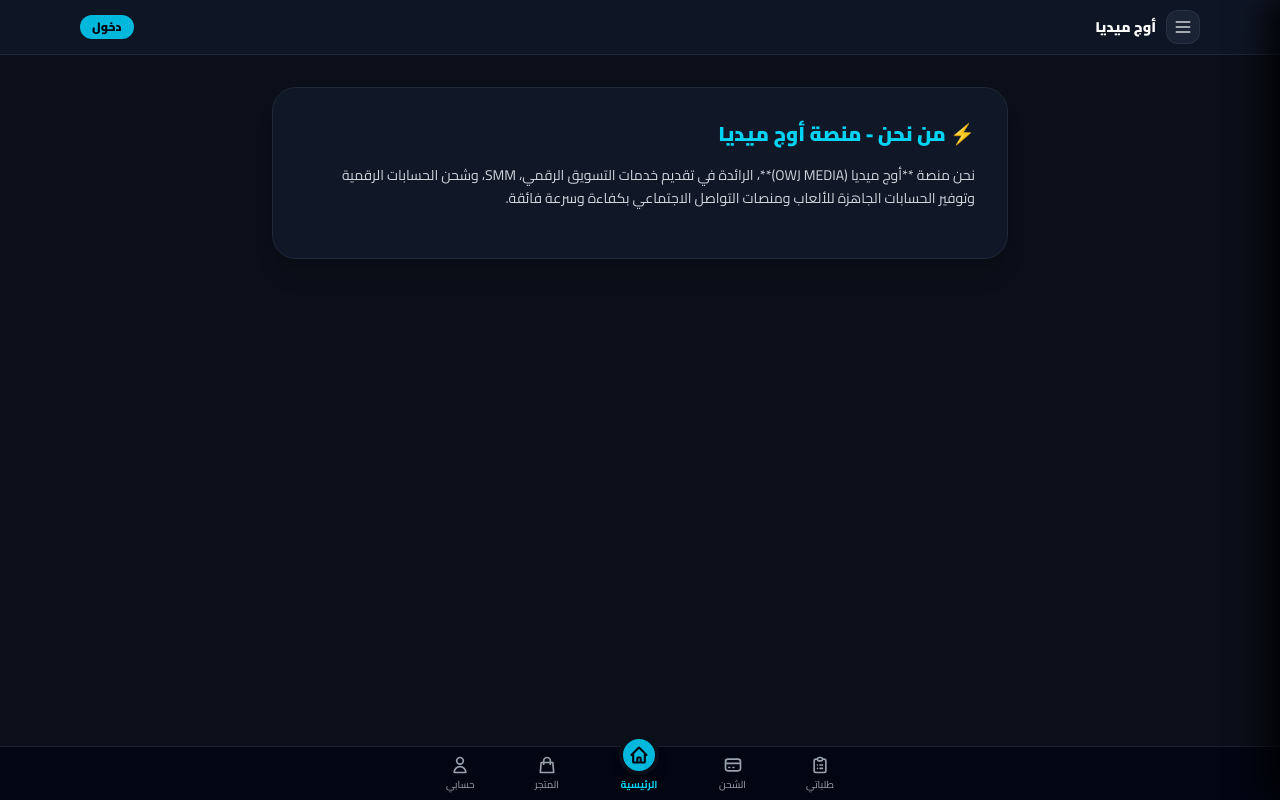
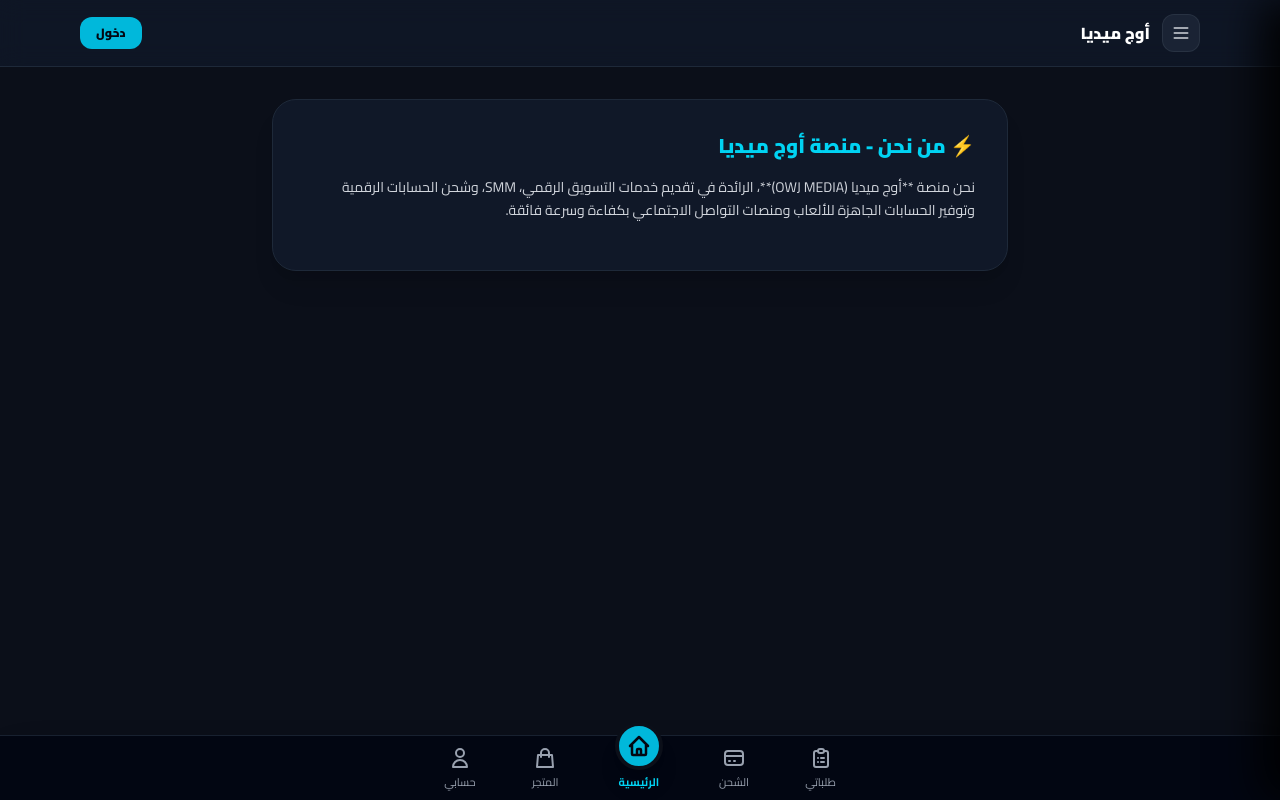
Before and after one commit to ysf20841-max/yosf, a Flask app: page /about in a window 1280 px wide. Run offline with Flask 3, Linux system fonts and the light colour scheme.

Commit message:
Add files via upload

```diff
--- a/templates/base.html
+++ b/templates/base.html
@@ -17,104 +17,102 @@
     <style>
         body { font-family: 'Cairo', sans-serif; background-color: #0b0f19; color: #f3f4f6; }
         #sidebarMenu {
-            position: fixed; top: 0; right: 0; bottom: 0; width: 280px; max-width: 85%;
+            position: fixed; top: 0; right: 0; bottom: 0; width: 300px; max-width: 88%;
             background-color: #030712; border-left: 1px solid #1f2937; z-index: 60;
-            display: flex; flex-direction: column; justify-content: space-between; padding: 20px;
-            box-shadow: -15px 0 30px rgba(0,0,0,0.85); transform: translateX(100%); transition: transform 0.3s ease-in-out;
+            display: flex; flex-direction: column; justify-content: space-between; padding: 24px;
+            box-shadow: -20px 0 40px rgba(0,0,0,0.9); transform: translateX(100%); transition: transform 0.3s ease-in-out;
         }
         #sidebarMenu.open { transform: translateX(0); }
         #sidebarOverlay {
-            position: fixed; inset: 0; background-color: rgba(0,0,0,0.65); z-index: 50;
+            position: fixed; inset: 0; background-color: rgba(0,0,0,0.7); z-index: 50;
             display: none; backdrop-filter: blur(4px);
         }
         #sidebarOverlay.open { display: block; }
     </style>
 </head>
-<body class="min-h-screen flex flex-col justify-between pb-20">
+<body class="min-h-screen flex flex-col justify-between pb-28">
 
     <div id="sidebarOverlay" onclick="toggleSidebar()"></div>
 
-    <!-- القائمة الجانبية (3 شخوط) مع المسافات الواسعة والترتيب المطلوب -->
+    <!-- القائمة الجانبية (3 شخوط) مع مسافات واسعة جداً وواضحة -->
     <div id="sidebarMenu">
         <div>
-            <div class="flex items-center justify-between mb-6 pb-3 border-b border-gray-800">
-                <div class="flex items-center gap-2.5">
-                    <div class="w-9 h-9 bg-cyan-500/10 border border-cyan-500/30 rounded-xl flex items-center justify-center text-cyan-400 font-black text-xs">OWJ</div>
+            <div class="flex items-center justify-between mb-8 pb-4 border-b border-gray-800">
+                <div class="flex items-center gap-3">
+                    <div class="w-11 h-11 bg-cyan-500/10 border border-cyan-500/30 rounded-2xl flex items-center justify-center text-cyan-400 font-black text-sm">OWJ</div>
                     <div>
-                        <h3 class="text-xs font-black text-white">أوج ميديا</h3>
-                        <p class="text-[10px] text-gray-400">الخدمات الرقمية المتكاملة</p>
+                        <h3 class="text-sm font-black text-white">أوج ميديا</h3>
+                        <p class="text-[11px] text-gray-400">الخدمات الرقمية المتكاملة</p>
                     </div>
                 </div>
-                <button onclick="toggleSidebar()" class="text-gray-400 hover:text-white p-1.5">
-                    <svg class="w-5 h-5" fill="none" stroke="currentColor" stroke-width="2" viewBox="0 0 24 24"><path stroke-linecap="round" stroke-linejoin="round" d="M6 18L18 6M6 6l12 12"/></svg>
+                <button onclick="toggleSidebar()" class="text-gray-400 hover:text-white p-2">
+                    <svg class="w-6 h-6" fill="none" stroke="currentColor" stroke-width="2" viewBox="0 0 24 24"><path stroke-linecap="round" stroke-linejoin="round" d="M6 18L18 6M6 6l12 12"/></svg>
                 </button>
             </div>
 
-            <!-- مسافات مريحة ومرتبة بين خيارات القائمة -->
-            <div class="space-y-3">
-                <a href="/" class="flex items-center gap-3 px-3.5 py-3 bg-gray-900/90 hover:bg-gray-800 text-gray-200 rounded-xl text-xs font-bold transition border border-gray-800">
-                    <svg class="w-4 h-4 text-cyan-400" fill="none" stroke="currentColor" stroke-width="2" viewBox="0 0 24 24"><path stroke-linecap="round" stroke-linejoin="round" d="M3 12l2-2m0 0l7-7 7 7M5 10v10a1 1 0 001 1h3m10-11l2 2m-2-2v10a1 1 0 01-1 1h-3m-6 0a1 1 0 001-1v-4a1 1 0 011-1h2a1 1 0 011 1v4a1 1 0 001 1m-6 0h6"/></svg>
-                    <span>الرئيسية</span>
+            <!-- مسافات واسعة ومريحة جداً بين عناصر القائمة -->
+            <div class="space-y-4">
+                <a href="/" class="flex items-center gap-4 px-4 py-4 bg-gray-900/90 hover:bg-gray-800 text-gray-200 rounded-2xl text-xs font-bold transition border border-gray-800 shadow-sm">
+                    <svg class="w-5 h-5 text-cyan-400" fill="none" stroke="currentColor" stroke-width="2" viewBox="0 0 24 24"><path stroke-linecap="round" stroke-linejoin="round" d="M3 12l2-2m0 0l7-7 7 7M5 10v10a1 1 0 001 1h3m10-11l2 2m-2-2v10a1 1 0 01-1 1h-3m-6 0a1 1 0 001-1v-4a1 1 0 011-1h2a1 1 0 011 1v4a1 1 0 001 1m-6 0h6"/></svg>
+                    <span class="text-sm">الرئيسية</span>
                 </a>
-                <a href="/accounts" class="flex items-center gap-3 px-3.5 py-3 bg-gray-900/90 hover:bg-gray-800 text-gray-200 rounded-xl text-xs font-bold transition border border-gray-800">
-                    <svg class="w-4 h-4 text-cyan-400" fill="none" stroke="currentColor" stroke-width="2" viewBox="0 0 24 24"><path stroke-linecap="round" stroke-linejoin="round" d="M16 11V7a4 4 0 00-8 0v4M5 9h14l1 12H4L5 9z"/></svg>
-                    <span>المتجر الرقمي</span>
+                <a href="/accounts" class="flex items-center gap-4 px-4 py-4 bg-gray-900/90 hover:bg-gray-800 text-gray-200 rounded-2xl text-xs font-bold transition border border-gray-800 shadow-sm">
+                    <svg class="w-5 h-5 text-cyan-400" fill="none" stroke="currentColor" stroke-width="2" viewBox="0 0 24 24"><path stroke-linecap="round" stroke-linejoin="round" d="M16 11V7a4 4 0 00-8 0v4M5 9h14l1 12H4L5 9z"/></svg>
+                    <span class="text-sm">المتجر الرقمي</span>
                 </a>
-                <a href="/deposit" class="flex items-center gap-3 px-3.5 py-3 bg-gray-900/90 hover:bg-gray-800 text-gray-200 rounded-xl text-xs font-bold transition border border-gray-800">
-                    <svg class="w-4 h-4 text-cyan-400" fill="none" stroke="currentColor" stroke-width="2" viewBox="0 0 24 24"><path stroke-linecap="round" stroke-linejoin="round" d="M3 10h18M7 15h1m4 0h1m-7 4h12a3 3 0 003-3V8a3 3 0 00-3-3H6a3 3 0 00-3 3v8a3 3 0 003 3z"/></svg>
-                    <span>شحن المحفظة</span>
+                <a href="/deposit" class="flex items-center gap-4 px-4 py-4 bg-gray-900/90 hover:bg-gray-800 text-gray-200 rounded-2xl text-xs font-bold transition border border-gray-800 shadow-sm">
+                    <svg class="w-5 h-5 text-cyan-400" fill="none" stroke="currentColor" stroke-width="2" viewBox="0 0 24 24"><path stroke-linecap="round" stroke-linejoin="round" d="M3 10h18M7 15h1m4 0h1m-7 4h12a3 3 0 003-3V8a3 3 0 00-3-3H6a3 3 0 00-3 3v8a3 3 0 003 3z"/></svg>
+                    <span class="text-sm">شحن المحفظة</span>
                 </a>
-                <a href="/agents" class="flex items-center gap-3 px-3.5 py-3 bg-gray-900/90 hover:bg-gray-800 text-gray-200 rounded-xl text-xs font-bold transition border border-gray-800">
-                    <svg class="w-4 h-4 text-cyan-400" fill="none" stroke="currentColor" stroke-width="2" viewBox="0 0 24 24"><path stroke-linecap="round" stroke-linejoin="round" d="M17 20h5v-2a3 3 0 00-5.356-1.857M17 20H7m10 0v-2c0-.656-.126-1.283-.356-1.857M7 20H2v-2a3 3 0 015.356-1.857M7 20v-2c0-.656.126-1.283.356-1.857m0 0a5.002 5.002 0 019.288 0M15 7a3 3 0 11-6 0 3 3 0 016 0zm6 3a2 2 0 11-4 0 2 2 0 014 0zM7 10a2 2 0 11-4 0 2 2 0 014 0z"/></svg>
-                    <span>الوكلاء المعتمدون</span>
+                <a href="/agents" class="flex items-center gap-4 px-4 py-4 bg-gray-900/90 hover:bg-gray-800 text-gray-200 rounded-2xl text-xs font-bold transition border border-gray-800 shadow-sm">
+                    <svg class="w-5 h-5 text-cyan-400" fill="none" stroke="currentColor" stroke-width="2" viewBox="0 0 24 24"><path stroke-linecap="round" stroke-linejoin="round" d="M17 20h5v-2a3 3 0 00-5.356-1.857M17 20H7m10 0v-2c0-.656-.126-1.283-.356-1.857M7 20H2v-2a3 3 0 015.356-1.857M7 20v-2c0-.656.126-1.283.356-1.857m0 0a5.002 5.002 0 019.288 0M15 7a3 3 0 11-6 0 3 3 0 016 0zm6 3a2 2 0 11-4 0 2 2 0 014 0zM7 10a2 2 0 11-4 0 2 2 0 014 0z"/></svg>
+                    <span class="text-sm">الوكلاء المعتمدون</span>
                 </a>
-                <a href="/about" class="flex items-center gap-3 px-3.5 py-3 bg-gray-900/90 hover:bg-gray-800 text-gray-200 rounded-xl text-xs font-bold transition border border-gray-800">
-                    <svg class="w-4 h-4 text-cyan-400" fill="none" stroke="currentColor" stroke-width="2" viewBox="0 0 24 24"><path stroke-linecap="round" stroke-linejoin="round" d="M13 16h-1v-4h-1m1-4h.01M21 12a9 9 0 11-18 0 9 9 0 0118 0z"/></svg>
-                    <span>من نحن</span>
+                <a href="/about" class="flex items-center gap-4 px-4 py-4 bg-gray-900/90 hover:bg-gray-800 text-gray-200 rounded-2xl text-xs font-bold transition border border-gray-800 shadow-sm">
+                    <svg class="w-5 h-5 text-cyan-400" fill="none" stroke="currentColor" stroke-width="2" viewBox="0 0 24 24"><path stroke-linecap="round" stroke-linejoin="round" d="M13 16h-1v-4h-1m1-4h.01M21 12a9 9 0 11-18 0 9 9 0 0118 0z"/></svg>
+                    <span class="text-sm">من نحن</span>
                 </a>
-                <a href="/ai_bot" class="flex items-center gap-3 px-3.5 py-3 bg-cyan-950/40 hover:bg-cyan-900/40 border border-cyan-500/30 text-cyan-300 rounded-xl text-xs font-bold transition">
-                    <svg class="w-4 h-4 text-cyan-400" fill="none" stroke="currentColor" stroke-width="2" viewBox="0 0 24 24"><path stroke-linecap="round" stroke-linejoin="round" d="M8 10h.01M12 10h.01M16 10h.01M9 16H5a2 2 0 01-2-2V6a2 2 0 012-2h14a2 2 0 012 2v8a2 2 0 01-2 2h-5l-5 5v-5z"/></svg>
-                    <span>المساعد الذكي (اسأل البوت)</span>
+                <a href="/ai_bot" class="flex items-center gap-4 px-4 py-4 bg-cyan-950/40 hover:bg-cyan-900/40 border border-cyan-500/30 text-cyan-300 rounded-2xl text-xs font-bold transition shadow-sm">
+                    <svg class="w-5 h-5 text-cyan-400" fill="none" stroke="currentColor" stroke-width="2" viewBox="0 0 24 24"><path stroke-linecap="round" stroke-linejoin="round" d="M8 10h.01M12 10h.01M16 10h.01M9 16H5a2 2 0 01-2-2V6a2 2 0 012-2h14a2 2 0 012 2v8a2 2 0 01-2 2h-5l-5 5v-5z"/></svg>
+                    <span class="text-sm">المساعد الذكي (اسأل البوت)</span>
                 </a>
             </div>
         </div>
 
-        <!-- زر تسجيل الخروج أسفل القائمة الجانبية -->
-        <div class="pt-3 border-t border-gray-800">
+        <div class="pt-4 border-t border-gray-800">
             {% if current_user %}
-            <a href="/logout" class="flex items-center justify-center gap-2 w-full bg-rose-500/10 hover:bg-rose-500/20 border border-rose-500/30 text-rose-400 py-2.5 rounded-xl text-xs font-bold transition mb-2">
-                <svg class="w-4 h-4" fill="none" stroke="currentColor" stroke-width="2" viewBox="0 0 24 24"><path stroke-linecap="round" stroke-linejoin="round" d="M17 16l4-4m0 0l-4-4m4 4H7m6 4v1a3 3 0 01-3 3H6a3 3 0 01-3-3V7a3 3 0 013-3h4a3 3 0 013 3v1"/></svg>
-                <span>تسجيل الخروج</span>
+            <a href="/logout" class="flex items-center justify-center gap-2.5 w-full bg-rose-500/10 hover:bg-rose-500/20 border border-rose-500/30 text-rose-400 py-3.5 rounded-2xl text-xs font-bold transition mb-3">
+                <svg class="w-5 h-5" fill="none" stroke="currentColor" stroke-width="2" viewBox="0 0 24 24"><path stroke-linecap="round" stroke-linejoin="round" d="M17 16l4-4m0 0l-4-4m4 4H7m6 4v1a3 3 0 01-3 3H6a3 3 0 01-3-3V7a3 3 0 013-3h4a3 3 0 013 3v1"/></svg>
+                <span class="text-sm">تسجيل الخروج</span>
             </a>
             {% endif %}
-            <p class="text-[10px] text-gray-500 text-center">© 2026 أوج ميديا - جميع الحقوق محفوظة</p>
+            <p class="text-[11px] text-gray-500 text-center">© 2026 أوج ميديا - جميع الحقوق محفوظة</p>
         </div>
     </div>
 
     <!-- رأس الصفحة -->
     <header class="bg-gray-900/80 border-b border-gray-800 sticky top-0 z-40 backdrop-blur-md">
-        <div class="max-w-6xl mx-auto px-4 py-2.5 flex items-center justify-between">
-            <div class="flex items-center gap-2.5">
-                <button onclick="toggleSidebar()" class="text-gray-300 hover:text-white p-1.5 bg-gray-800/80 rounded-xl border border-gray-700/50">
+        <div class="max-w-6xl mx-auto px-4 py-3.5 flex items-center justify-between">
+            <div class="flex items-center gap-3">
+                <button onclick="toggleSidebar()" class="text-gray-300 hover:text-white p-2 bg-gray-800/80 rounded-xl border border-gray-700/50">
                     <svg class="w-5 h-5" fill="none" stroke="currentColor" stroke-width="2" viewBox="0 0 24 24"><path stroke-linecap="round" stroke-linejoin="round" d="M4 6h16M4 12h16M4 18h16"/></svg>
                 </button>
                 <a href="/" class="flex items-center gap-2">
-                    <span class="text-sm font-black text-white">أوج ميديا</span>
+                    <span class="text-base font-black text-white">أوج ميديا</span>
                 </a>
             </div>
 
-            <!-- رصيد المحفظة مع أيقونتها بالحجم المضبوط تماماً -->
             <div class="flex items-center gap-2">
                 {% if current_user %}
-                <a href="/deposit" class="flex items-center gap-1.5 bg-cyan-500/10 border border-cyan-500/30 text-cyan-400 px-3 py-1 rounded-xl text-xs font-black transition hover:bg-cyan-500/20">
+                <a href="/deposit" class="flex items-center gap-1.5 bg-cyan-500/10 border border-cyan-500/30 text-cyan-400 px-3.5 py-2 rounded-xl text-xs font-black transition hover:bg-cyan-500/20 shadow">
                     <svg class="w-4 h-4 text-cyan-400" fill="none" stroke="currentColor" stroke-width="2" viewBox="0 0 24 24"><path stroke-linecap="round" stroke-linejoin="round" d="M3 10h18M7 15h1m4 0h1m-7 4h12a3 3 0 003-3V8a3 3 0 00-3-3H6a3 3 0 00-3 3v8a3 3 0 003 3z"/></svg>
                     <span>${{ "%.2f"|format(current_user.balance_usd) }}</span>
                 </a>
                 {% if current_user.role == 'admin' %}
-                <a href="/admin" class="bg-amber-500 hover:bg-amber-400 text-gray-950 px-2.5 py-1 rounded-xl text-xs font-black transition">لوحة التحكم</a>
+                <a href="/admin" class="bg-amber-500 hover:bg-amber-400 text-gray-950 px-3 py-2 rounded-xl text-xs font-black transition">لوحة التحكم</a>
                 {% endif %}
                 {% else %}
-                <a href="/login" class="bg-cyan-500 hover:bg-cyan-400 text-gray-950 px-3 py-1 rounded-xl text-xs font-black transition">دخول</a>
+                <a href="/login" class="bg-cyan-500 hover:bg-cyan-400 text-gray-950 px-4 py-2 rounded-xl text-xs font-black transition">دخول</a>
                 {% endif %}
             </div>
         </div>
@@ -124,29 +122,29 @@
         {% block content %}{% endblock %}
     </main>
 
-    <!-- شريط التنقل السفلي بالحجم المضبوط تماماً كالصورة القديمة -->
-    <nav class="fixed bottom-0 left-0 right-0 bg-gray-950/95 border-t border-gray-800/80 backdrop-blur-lg z-40 py-2 px-4">
+    <!-- شريط التنقل السفلي بالتصميم البارز والحجم المناسب جداً للهاتف -->
+    <nav class="fixed bottom-0 left-0 right-0 bg-gray-950/95 border-t border-gray-800/80 backdrop-blur-lg z-40 py-2.5 px-4 shadow-2xl">
         <div class="max-w-md mx-auto flex items-center justify-around text-center">
-            <a href="/my_orders" class="flex flex-col items-center gap-0.5 text-gray-400 hover:text-cyan-400 transition text-[10px]">
-                <svg class="w-5 h-5" fill="none" stroke="currentColor" stroke-width="2" viewBox="0 0 24 24"><path stroke-linecap="round" stroke-linejoin="round" d="M9 5H7a2 2 0 00-2 2v12a2 2 0 002 2h10a2 2 0 002-2V7a2 2 0 00-2-2h-2M9 5a2 2 0 002 2h2a2 2 0 002-2M9 5a2 2 0 012-2h2a2 2 0 012 2m-3 7h3m-3 4h3m-6-4h.01M9 16h.01"/></svg>
+            <a href="/my_orders" class="flex flex-col items-center gap-1 text-gray-400 hover:text-cyan-400 transition text-[11px] font-medium">
+                <svg class="w-6 h-6" fill="none" stroke="currentColor" stroke-width="2" viewBox="0 0 24 24"><path stroke-linecap="round" stroke-linejoin="round" d="M9 5H7a2 2 0 00-2 2v12a2 2 0 002 2h10a2 2 0 002-2V7a2 2 0 00-2-2h-2M9 5a2 2 0 002 2h2a2 2 0 002-2M9 5a2 2 0 012-2h2a2 2 0 012 2m-3 7h3m-3 4h3m-6-4h.01M9 16h.01"/></svg>
                 <span>طلباتي</span>
             </a>
-            <a href="/deposit" class="flex flex-col items-center gap-0.5 text-gray-400 hover:text-cyan-400 transition text-[10px]">
-                <svg class="w-5 h-5" fill="none" stroke="currentColor" stroke-width="2" viewBox="0 0 24 24"><path stroke-linecap="round" stroke-linejoin="round" d="M3 10h18M7 15h1m4 0h1m-7 4h12a3 3 0 003-3V8a3 3 0 00-3-3H6a3 3 0 00-3 3v8a3 3 0 003 3z"/></svg>
+            <a href="/deposit" class="flex flex-col items-center gap-1 text-gray-400 hover:text-cyan-400 transition text-[11px] font-medium">
+                <svg class="w-6 h-6" fill="none" stroke="currentColor" stroke-width="2" viewBox="0 0 24 24"><path stroke-linecap="round" stroke-linejoin="round" d="M3 10h18M7 15h1m4 0h1m-7 4h12a3 3 0 003-3V8a3 3 0 00-3-3H6a3 3 0 00-3 3v8a3 3 0 003 3z"/></svg>
                 <span>الشحن</span>
             </a>
-            <a href="/" class="flex flex-col items-center gap-0.5 text-cyan-400 transition text-[10px]">
-                <div class="w-10 h-10 -mt-5 bg-cyan-500 rounded-full flex items-center justify-center text-gray-950 shadow-lg border-4 border-[#0b0f19]">
-                    <svg class="w-5 h-5" fill="none" stroke="currentColor" stroke-width="2.5" viewBox="0 0 24 24"><path stroke-linecap="round" stroke-linejoin="round" d="M3 12l2-2m0 0l7-7 7 7M5 10v10a1 1 0 001 1h3m10-11l2 2m-2-2v10a1 1 0 01-1 1h-3m-6 0a1 1 0 001-1v-4a1 1 0 011-1h2a1 1 0 011 1v4a1 1 0 001 1m-6 0h6"/></svg>
+            <a href="/" class="flex flex-col items-center gap-1 text-cyan-400 transition text-[11px] font-bold">
+                <div class="w-12 h-12 -mt-6 bg-cyan-500 hover:bg-cyan-400 rounded-full flex items-center justify-center text-gray-950 shadow-xl border-4 border-[#0b0f19] transition">
+                    <svg class="w-6 h-6" fill="none" stroke="currentColor" stroke-width="2.5" viewBox="0 0 24 24"><path stroke-linecap="round" stroke-linejoin="round" d="M3 12l2-2m0 0l7-7 7 7M5 10v10a1 1 0 001 1h3m10-11l2 2m-2-2v10a1 1 0 01-1 1h-3m-6 0a1 1 0 001-1v-4a1 1 0 011-1h2a1 1 0 011 1v4a1 1 0 001 1m-6 0h6"/></svg>
                 </div>
-                <span class="font-bold">الرئيسية</span>
+                <span>الرئيسية</span>
             </a>
-            <a href="/accounts" class="flex flex-col items-center gap-0.5 text-gray-400 hover:text-cyan-400 transition text-[10px]">
-                <svg class="w-5 h-5" fill="none" stroke="currentColor" stroke-width="2" viewBox="0 0 24 24"><path stroke-linecap="round" stroke-linejoin="round" d="M16 11V7a4 4 0 00-8 0v4M5 9h14l1 12H4L5 9z"/></svg>
+            <a href="/accounts" class="flex flex-col items-center gap-1 text-gray-400 hover:text-cyan-400 transition text-[11px] font-medium">
+                <svg class="w-6 h-6" fill="none" stroke="currentColor" stroke-width="2" viewBox="0 0 24 24"><path stroke-linecap="round" stroke-linejoin="round" d="M16 11V7a4 4 0 00-8 0v4M5 9h14l1 12H4L5 9z"/></svg>
                 <span>المتجر</span>
             </a>
-            <a href="/profile" class="flex flex-col items-center gap-0.5 text-gray-400 hover:text-cyan-400 transition text-[10px]">
-                <svg class="w-5 h-5" fill="none" stroke="currentColor" stroke-width="2" viewBox="0 0 24 24"><path stroke-linecap="round" stroke-linejoin="round" d="M16 7a4 4 0 11-8 0 4 4 0 018 0zM12 14a7 7 0 00-7 7h14a7 7 0 00-7-7z"/></svg>
+            <a href="/profile" class="flex flex-col items-center gap-1 text-gray-400 hover:text-cyan-400 transition text-[11px] font-medium">
+                <svg class="w-6 h-6" fill="none" stroke="currentColor" stroke-width="2" viewBox="0 0 24 24"><path stroke-linecap="round" stroke-linejoin="round" d="M16 7a4 4 0 11-8 0 4 4 0 018 0zM12 14a7 7 0 00-7 7h14a7 7 0 00-7-7z"/></svg>
                 <span>حسابي</span>
             </a>
         </div>
```
